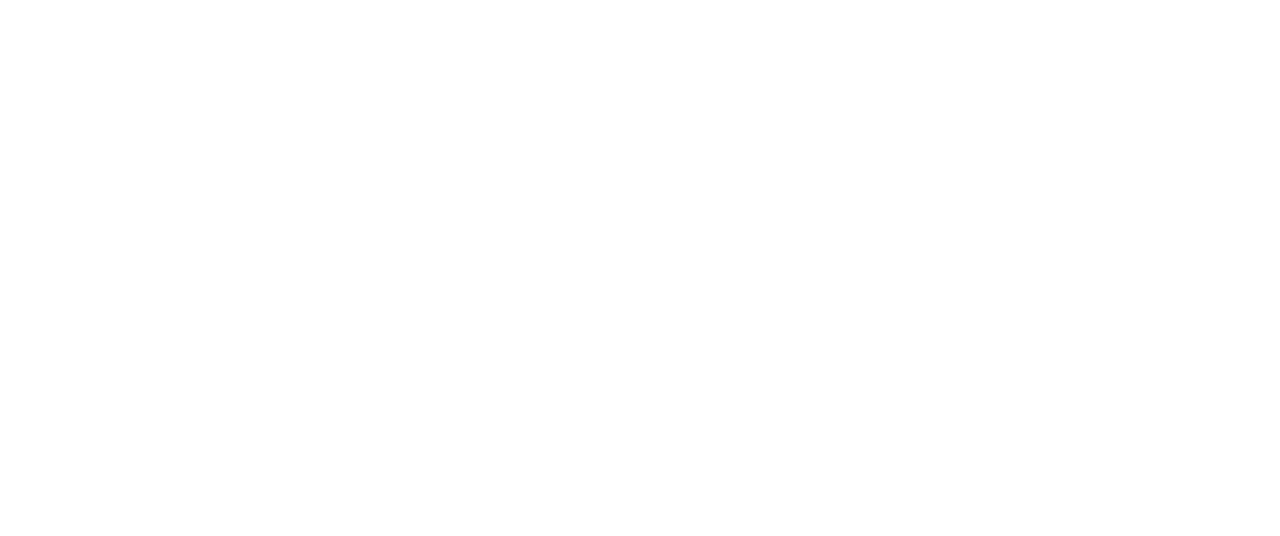
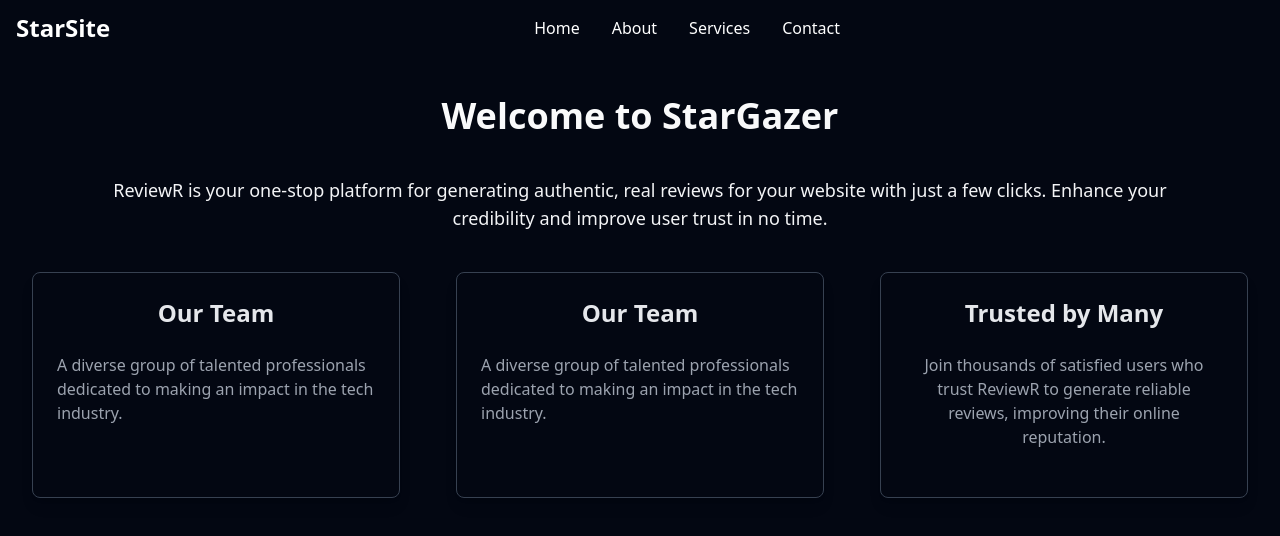
Before and after one commit to ArunavaCoderEm/PortFlick-god, a React (Vite) app: page /about in a window 1280 px wide. Before the commit this address had no page. Shown: the top 536 px of the page. Built offline with nearby package versions, Linux system fonts and the light colour scheme.

Commit message:
transition commit

```diff
--- a/package.json
+++ b/package.json
@@ -13,11 +13,15 @@
     "@heroicons/react": "^2.2.0",
     "@react-three/drei": "^9.120.4",
     "@react-three/fiber": "^8.17.10",
+    "@types/three": "^0.171.0",
+    "clsx": "^2.1.1",
     "framer-motion": "^11.15.0",
     "react": "^18.3.1",
     "react-dom": "^18.3.1",
     "react-icons": "^5.4.0",
-    "react-router-dom": "^7.1.1"
+    "react-router-dom": "^7.1.1",
+    "tailwind-merge": "^2.6.0",
+    "three": "^0.171.0"
   },
   "devDependencies": {
     "@eslint/js": "^9.17.0",
--- a/src/App.jsx
+++ b/src/App.jsx
@@ -1,6 +1,7 @@
 import React from 'react';
 import { BrowserRouter as Router, Routes, Route } from 'react-router-dom';
 import Home from './Pages/Home';
+import About from './Pages/About';
 
 const App = () => {
   return (
@@ -8,6 +9,7 @@
       <Routes>
         {/* Default route ("/") points to Home.jsx */}
         <Route path="/" element={<Home />} />
+        <Route path="/about" element={<About />} />
       </Routes>
     </Router>
   );
--- /dev/null
+++ b/src/Pages/About.jsx
@@ -0,0 +1,57 @@
+import React from "react";
+import NavBar from './Components/Navbar';
+// import CardSpotlightDemo from './Components/CardSpotLight';
+
+const AboutUs = () => {
+
+  return (
+    <div className="flex flex-col min-h-screen">
+    <NavBar/>
+
+    <section className="min-h-screen bg-gray-950 py-10 px-4">
+
+       <div className="text-center mb-10">
+         <h1 className="text-4xl font-bold bg-gradient-to-br from-white to-gray-100 bg-clip-text text-transparent mb-10">
+            Welcome to StarGazer
+        </h1>
+         <p className="text-lg text-gray-100 px-20">
+         ReviewR is your one-stop platform for generating authentic, real reviews for your website with just a few clicks. Enhance your credibility and improve user trust in no time.
+         </p>
+       </div>
+
+        <div className="grid grid-cols-1 md:grid-cols-2 lg:grid-cols-3 gap-6">
+            {/* Card 1 */}
+            <div className="bg-gray-950 shadow-lg rounded-lg p-6 mx-4 border border-gray-700">
+                <h3 className="text-2xl flex justify-center font-semibold mb-6 text-gray-200">Our Team</h3>
+                <p className="text-gray-400 mb-6">
+                A diverse group of talented professionals dedicated to making an impact in the tech industry.
+                </p>
+            </div>
+
+            {/* Card 2 */}
+            <div className="bg-gray-950 shadow-lg rounded-lg p-6 mx-4 border border-gray-700">
+                <h3 className="text-2xl flex justify-center font-semibold mb-6 text-gray-200">Our Team</h3>
+                <p className="text-gray-400 mb-6">
+                A diverse group of talented professionals dedicated to making an impact in the tech industry.
+                </p>
+            </div>
+
+            {/* Card 3 */}
+            <div className="bg-gray-950 shadow-lg rounded-lg p-6 mx-4 border border-gray-700">
+                <h3 className="text-2xl flex justify-center font-semibold mb-6 text-gray-200">Trusted by Many</h3>
+                <p className="text-gray-400 mb-6 mx-4 text-center">
+                Join thousands of satisfied users who trust ReviewR to generate reliable reviews, improving their online reputation.
+                </p>
+            </div>
+        </div>
+
+        {/* <CardSpotlightDemo/> */}
+
+
+     </section>
+    </div>
+
+  );
+};
+
+export default AboutUs;
--- /dev/null
+++ b/src/Pages/Components/CardSpotLight.jsx
@@ -0,0 +1,53 @@
+// import { CardSpotlight } from "@/components/ui/card-spotlight";
+
+// export function CardSpotlightDemo() {
+//   return (
+//     (<CardSpotlight className="h-96 w-96">
+//       <p className="text-xl font-bold relative z-20 mt-2 text-white">
+//         Authentication steps
+//       </p>
+//       <div className="text-neutral-200 mt-4 relative z-20">
+//         Follow these steps to secure your account:
+//         <ul className="list-none  mt-2">
+//           <Step title="Enter your email address" />
+//           <Step title="Create a strong password" />
+//           <Step title="Set up two-factor authentication" />
+//           <Step title="Verify your identity" />
+//         </ul>
+//       </div>
+//       <p className="text-neutral-300 mt-4 relative z-20 text-sm">
+//         Ensuring your account is properly secured helps protect your personal
+//         information and data.
+//       </p>
+//     </CardSpotlight>)
+//   );
+// }
+
+// const Step = ({
+//   title
+// }) => {
+//   return (
+//     (<li className="flex gap-2 items-start">
+//       <CheckIcon />
+//       <p className="text-white">{title}</p>
+//     </li>)
+//   );
+// };
+
+// const CheckIcon = () => {
+//   return (
+//     (<svg
+//       xmlns="http://www.w3.org/2000/svg"
+//       width="24"
+//       height="24"
+//       viewBox="0 0 24 24"
+//       fill="currentColor"
+//       className="h-4 w-4 text-blue-500 mt-1 flex-shrink-0">
+//       <path stroke="none" d="M0 0h24v24H0z" fill="none" />
+//       <path
+//         d="M12 2c-.218 0 -.432 .002 -.642 .005l-.616 .017l-.299 .013l-.579 .034l-.553 .046c-4.785 .464 -6.732 2.411 -7.196 7.196l-.046 .553l-.034 .579c-.005 .098 -.01 .198 -.013 .299l-.017 .616l-.004 .318l-.001 .324c0 .218 .002 .432 .005 .642l.017 .616l.013 .299l.034 .579l.046 .553c.464 4.785 2.411 6.732 7.196 7.196l.553 .046l.579 .034c.098 .005 .198 .01 .299 .013l.616 .017l.642 .005l.642 -.005l.616 -.017l.299 -.013l.579 -.034l.553 -.046c4.785 -.464 6.732 -2.411 7.196 -7.196l.046 -.553l.034 -.579c.005 -.098 .01 -.198 .013 -.299l.017 -.616l.005 -.642l-.005 -.642l-.017 -.616l-.013 -.299l-.034 -.579l-.046 -.553c-.464 -4.785 -2.411 -6.732 -7.196 -7.196l-.553 -.046l-.579 -.034a28.058 28.058 0 0 0 -.299 -.013l-.616 -.017l-.318 -.004l-.324 -.001zm2.293 7.293a1 1 0 0 1 1.497 1.32l-.083 .094l-4 4a1 1 0 0 1 -1.32 .083l-.094 -.083l-2 -2a1 1 0 0 1 1.32 -1.497l.094 .083l1.293 1.292l3.293 -3.292z"
+//         fill="currentColor"
+//         strokeWidth="0" />
+//     </svg>)
+//   );
+// };
--- a/src/Pages/Components/Navbar.jsx
+++ b/src/Pages/Components/Navbar.jsx
@@ -1,4 +1,5 @@
 import React from "react";
+import { Link } from "react-router-dom";
 
 const Navbar = () => {
   return (
@@ -7,20 +8,20 @@
         {/* Logo */}
         <div className="text-2xl font-bold">StarSite</div>
 
-        {/* Nav Links */}
+
         <div className="hidden md:flex flex-1 justify-center space-x-8">
-          <a href="#home" className="hover:text-gray-300">
+          <Link to="/" className="hover:text-gray-300">
             Home
-          </a>
-          <a href="#about" className="hover:text-gray-300">
+          </Link>
+          <Link to="/about" className="hover:text-gray-300">
             About
-          </a>
-          <a href="#services" className="hover:text-gray-300">
+          </Link>
+          <Link to="/" className="hover:text-gray-300">
             Services
-          </a>
-          <a href="#contact" className="hover:text-gray-300">
+          </Link>
+          <Link to="/" className="hover:text-gray-300">
             Contact
-          </a>
+          </Link>
         </div>
 
         {/* Mobile Menu Button */}
--- a/src/Pages/Home.jsx
+++ b/src/Pages/Home.jsx
@@ -6,8 +6,6 @@
 import { FiArrowRight } from "react-icons/fi";
 import { Stars } from "@react-three/drei";
 import { Canvas } from "@react-three/fiber";
-import Navbar from './Components/Navbar';
-
 
 const COLORS_TOP = ["#13FFAA", "#1E67C6", "#CE84CF", "#DD335C"];
 
@@ -32,7 +30,7 @@
 
   return (
     <div className="flex flex-col min-h-screen">
-      <NavBar/>
+    <NavBar/>
     <motion.section
       style={{
         backgroundImage
@@ -59,7 +57,7 @@
         >
           connect with stargazers
         </motion.h1>
-        <p className="my-6 max-w-xl text-center text-base leading-relaxed md:text-lg md:leading-relaxed">
+        <p className="my-6 max-w-xl text-center text-sm leading-relaxed md:text-xl md:leading-relaxed">
           Lorem ipsum, dolor sit amet consectetur adipisicing elit. Quae, et,
           distinctio eum impedit nihil ipsum modi.
         </p>
@@ -98,8 +96,6 @@
 
 
   );
-
-
 };
 
 export default Home;
--- /dev/null
+++ b/src/lib/utils.ts
@@ -0,0 +1,6 @@
+import { clsx } from "clsx";
+import { twMerge } from "tailwind-merge";
+
+export function cn(...inputs) {
+  return twMerge(clsx(inputs));
+}
```
Also changed, not shown: 1 other file (tests, documents, lock files or other folders).
